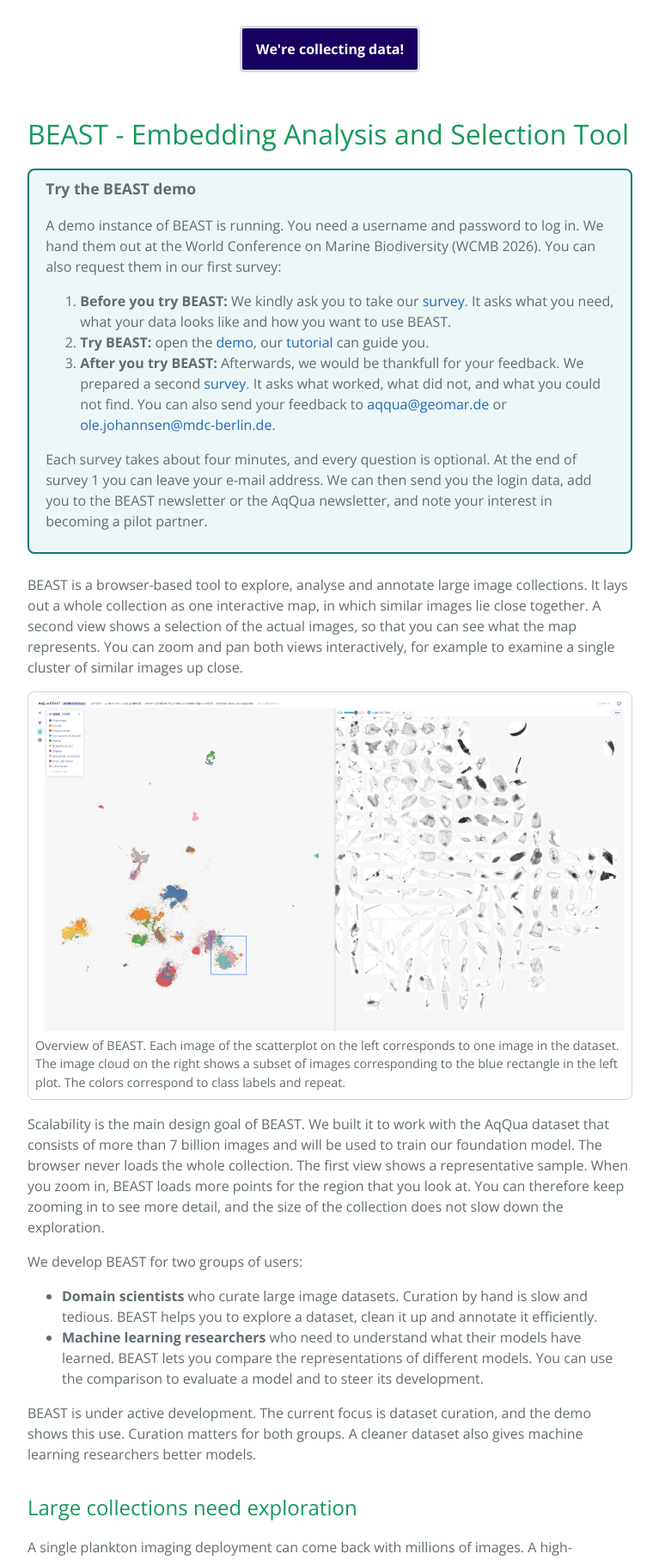
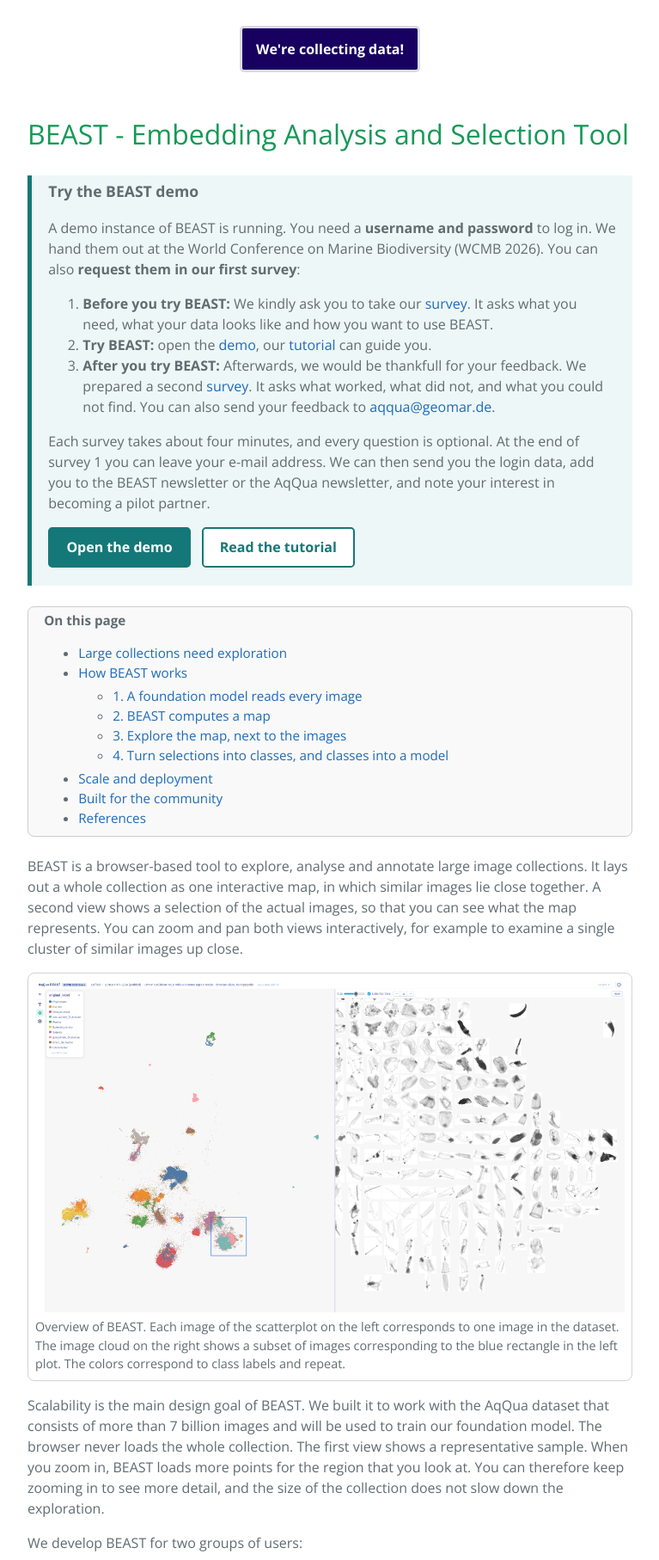
Before and after one commit to Kainmueller-Lab/aqqua, a Jekyll site: the page built from beast.md, in a window 1280 px wide. Shown: the part 422-2236 px from the top of the page at 86% size, without its empty margins (256-1023 px from the left). Built offline with Jekyll 4.4.1, drawn with Linux system fonts in a browser that asks for light colours; some of the changed text lies outside the part shown.

Commit message:
Add tutorial buttons, table of contents; shorten BEAST page
- demo box: buttons for the demo and the tutorial; same style as the
  tutorial call-out (shared CSS rule)
- add a tutorial call-out at the end of "How BEAST works"
- add a table of contents (kramdown) under the demo box
- add short anchors to the tutorial headings
- remove the MorphoCluster reference
- text revisions in the overview

Co-Authored-By: Claude Sonnet 5.5 <noreply@anthropic.com>

```diff
--- a/assets/css/style.scss
+++ b/assets/css/style.scss
@@ -46,11 +46,11 @@ figcaption {
   font-size: 90%;
 }
 
-.demo-box {
-  margin: 1em 0 1.5em;
-  padding: 0.5em 1.2em;
-  border: 2px solid #157878;
-  border-radius: 0.5em;
+.demo-box,
+.tutorial-callout {
+  margin: 1.5em 0;
+  padding: 0.3em 1.2em;
+  border-left: 5px solid #157878;
   background: #eef7f7;
 }
 
@@ -108,3 +108,52 @@ dialog.lightbox-dialog img {
   line-height: 1;
   cursor: pointer;
 }
+
+/* Buttons, table of contents and call-outs on the BEAST page */
+.btn-row {
+  display: flex;
+  flex-wrap: wrap;
+  gap: 0.8em;
+  margin: 1em 0 0.5em;
+}
+
+a.demo-btn {
+  display: inline-block;
+  padding: 0.6em 1.2em;
+  border: 2px solid #157878;
+  border-radius: 0.3rem;
+  background: #157878;
+  color: #fff;
+  font-weight: bold;
+  text-decoration: none;
+}
+
+a.demo-btn:hover {
+  background: #0e5959;
+  border-color: #0e5959;
+  text-decoration: none;
+}
+
+a.demo-btn-light {
+  background: #fff;
+  color: #157878;
+}
+
+a.demo-btn-light:hover {
+  background: #e3f1f1;
+  color: #0e5959;
+}
+
+.toc-box {
+  margin: 0 0 1.5em;
+  padding: 0.3em 1.2em;
+  border: 1px solid #ccc;
+  border-radius: 0.5em;
+  background: #f9f9f9;
+  font-size: 95%;
+}
+
+.toc-box ul {
+  margin-top: 0.3em;
+  margin-bottom: 0.3em;
+}
--- a/beast.md
+++ b/beast.md
@@ -5,26 +5,40 @@ description: "Explore and annotate millions of images through the embedding spac
 ---
 
 # BEAST - Embedding Analysis and Selection Tool
+{:.no_toc}
 
 <!-- TEMPORARY: conference box. Remove it after the demo period. Fill in both survey URLs and the demo URL. -->
 <div class="demo-box" markdown="1">
 
 **Try the BEAST demo**
 
-A demo instance of BEAST is running. You need a username and password to log in. We hand them
-out at the World Conference on Marine Biodiversity (WCMB 2026). You can also request them in our
-first survey:
+A demo instance of BEAST is running. You need a **username and password** to log in. We hand them
+out at the World Conference on Marine Biodiversity (WCMB 2026). You can also **request them in our
+first survey**:
 
 1. **Before you try BEAST:** We kindly ask you to take our [survey](https://TODO-survey-1). It
    asks what you need, what your data looks like and how you want to use BEAST.
 2. **Try BEAST:** open the [demo](https://TODO-demo), our [tutorial]({% link beast_tutorial.md %}) can guide you.
 3. **After you try BEAST:** Afterwards, we would be thankfull for your feedback. We prepared a second [survey](https://TODO-survey-2). It asks
-   what worked, what did not, and what you could not find. You can also send your feedback to [aqqua@geomar.de](mailto:aqqua@geomar.de) or [ole.johannsen@mdc-berlin.de](mailto:ole.johannsen@mdc-berlin.de).
+   what worked, what did not, and what you could not find. You can also send your feedback to [aqqua@geomar.de](mailto:aqqua@geomar.de).
 
 Each survey takes about four minutes, and every question is optional. At the end of survey 1
 you can leave your e-mail address. We can then send you the login data, add you to the BEAST
 newsletter or the AqQua newsletter, and note your interest in becoming a pilot partner.
 
+<p class="btn-row">
+  <a class="demo-btn" href="https://TODO-demo">Open the demo</a>
+  <a class="demo-btn demo-btn-light" href="{% link beast_tutorial.md %}">Read the tutorial</a>
+</p>
+
+</div>
+
+<!-- Table of contents: delete this comment and the toc-box block below to remove it. -->
+<div class="toc-box" markdown="1">
+**On this page**
+
+* TOC
+{:toc}
 </div>
 
 BEAST is a browser-based tool to explore, analyse and annotate large image collections. It lays
@@ -57,6 +71,8 @@ BEAST is under active development. The current focus is dataset curation, and th
 this use. Curation matters for both groups. A cleaner dataset also gives machine learning
 researchers better models.
 
+---
+
 ## Large collections need exploration
 
 A single plankton imaging deployment can come back with millions of images. A high-throughput
@@ -77,7 +93,7 @@ Labels serve two purposes:
 - **Training.** Labels are training data for a deep learning classifier. The classifier can then
   annotate future datasets of the same kind.
 
-
+---
 
 ## How BEAST works
 
@@ -151,6 +167,12 @@ annotates the rest of the collection, and future collections of the same kind.
   <figcaption>Labels can be created by making selections in the scatterplot. They can overlap freely and combined with filters on metadata. The images in the image grid have borders colored corresponding to their labels.</figcaption>
 </figure>
 
+<div class="tutorial-callout" markdown="1">
+**Want to try it?** The tutorial walks through each step with the demo.
+
+<p class="btn-row"><a class="demo-btn" href="{% link beast_tutorial.md %}">Read the tutorial</a></p>
+</div>
+
 ---
 
 ## Scale and deployment
```
Also changed, not shown: other parts of beast.md (+0 -3 lines), beast_tutorial.md (+9 -9 lines).
